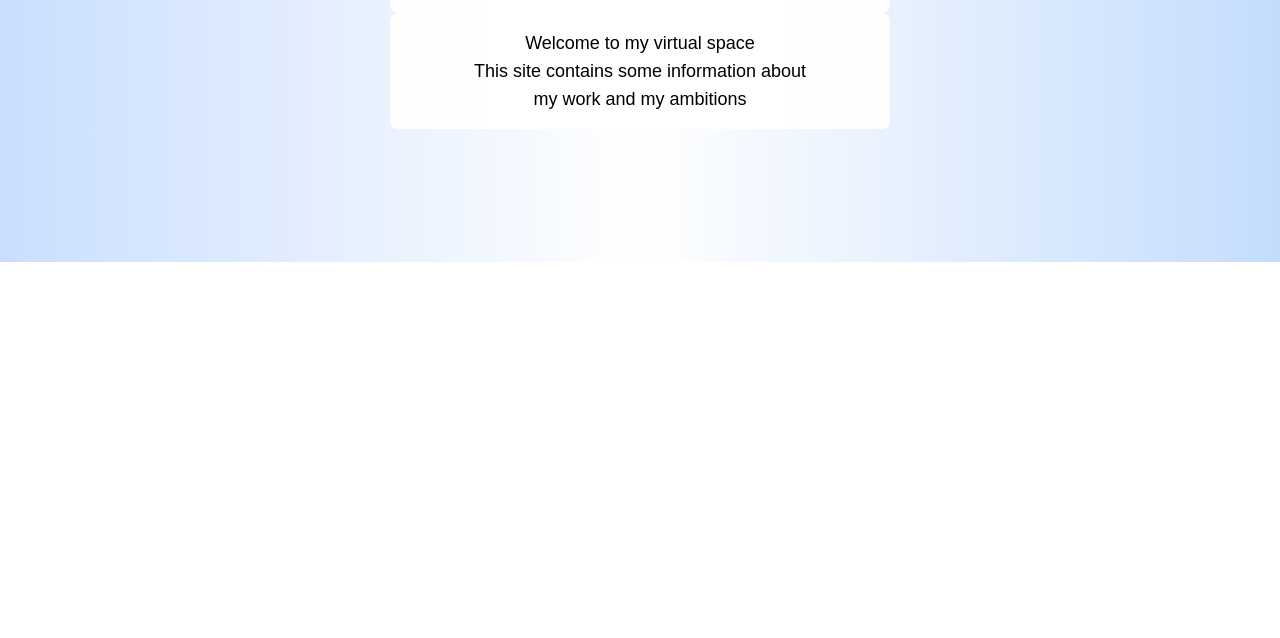
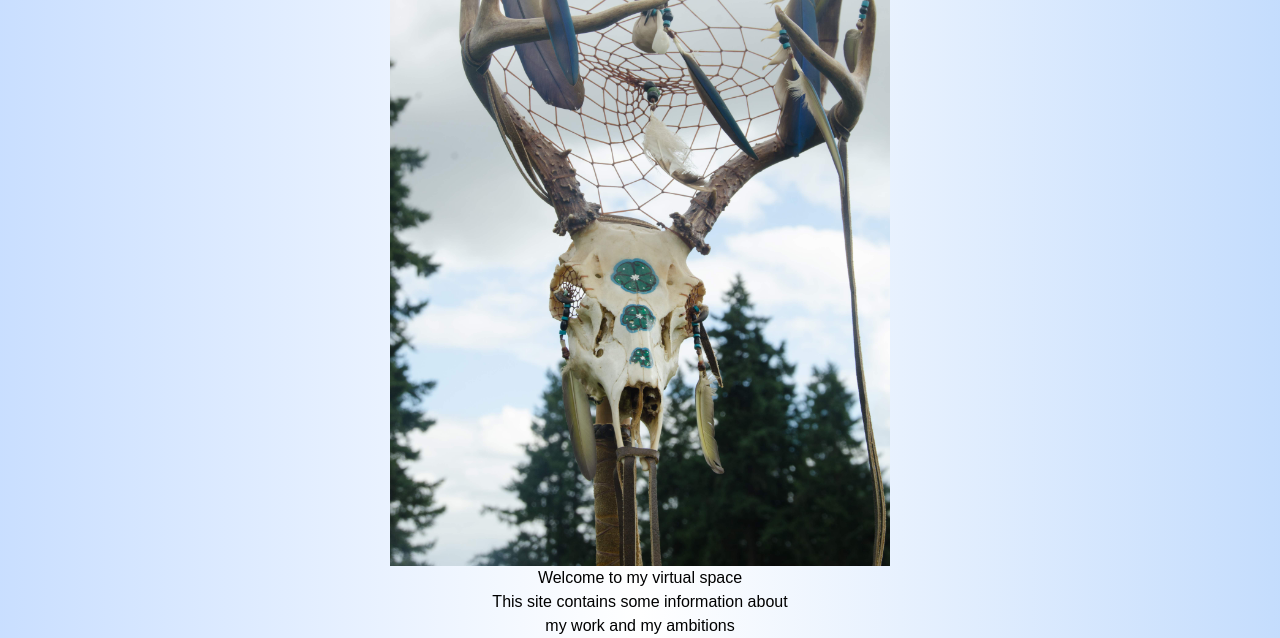
Before and after one commit to elmiche/Folio, a Gatsby site: page / in a window 1280 px wide. Shown: the part 538-1176 px from the top of the page. Before the commit the page ends 800 px from the top, so only its background shows below. Built offline with nearby package versions, Linux system fonts and the light colour scheme; Gatsby itself is replaced by a stand-in of ours.

Commit message:
change background

```diff
--- a/src/components/Hero.js
+++ b/src/components/Hero.js
@@ -1,17 +1,17 @@
 import * as React from 'react'
 import { Link } from 'gatsby'
-
+import { StaticImage } from 'gatsby-plugin-image'
 import { Container } from 'postcss'
 
 const Hero = ({ pageTitle, pageHeading, children }) => {
   return (
     <div className="bg-light-blue-300 ...">
-
-
       <h1 className="text-4xl p-4 ">Interweaving the natural world with the world wide web</h1>
-
-
-
+      <StaticImage
+          className="object-none h-full md:w-auto "
+          src="../images/deerhead-peote-ceremony.jpg"
+          alt="a deerhead mounted on a staff with intricate web design in antlers, decorated with blue bird feathers and peote cactus drawings"
+          />
     </div>
 
 
--- a/src/pages/index.js
+++ b/src/pages/index.js
@@ -7,8 +7,15 @@ const HomePage = () => {
   return (
     <Layout pageHeading='The Cyborg Naturalist' pageTitle='Home Page'>
 
+    <div>
+    <Hero></Hero>
 
-    <div class="conatiner bg-origin-border rounded-lg p-4 bg-white bg-opacity-95 flex flex-row space-y-5">
+      <p className="text-center"> Welcome to my virtual space</p>
+      <p className="text-center"> This site contains some information about <br></br> my work and my ambitions</p>
+    </div>
+
+{/*
+    <div class="conatiner bg-cover bg-origin-border rounded-lg p-4 bg-white bg-opacity-95 flex flex-row space-y-5">
       <div className="object-cover object-position:left h-60 w-full p-4">
         <div className="object-none">
         <Hero></Hero>
@@ -25,11 +32,11 @@ const HomePage = () => {
       </div>
 
     </div>
-          <div className=" text-lg rounded-lg container bg-origin-border p-4 bg-white bg-opacity-95 object-top flex flex-col">
+          <div className=" text-lg rounded-lg bg-origin-border p-4 bg-white bg-opacity-95 object-top flex flex-col">
 
             <p className="text-center"> Welcome to my virtual space</p>
               <p className="text-center"> This site contains some information about <br></br> my work and my ambitions</p>
-          </div>
+          </div>   */}
 
     {/* <StaticImage
         alt="Clifford, a reddish-brown pitbull, posing on a couch and looking stoically at the camera"
```
